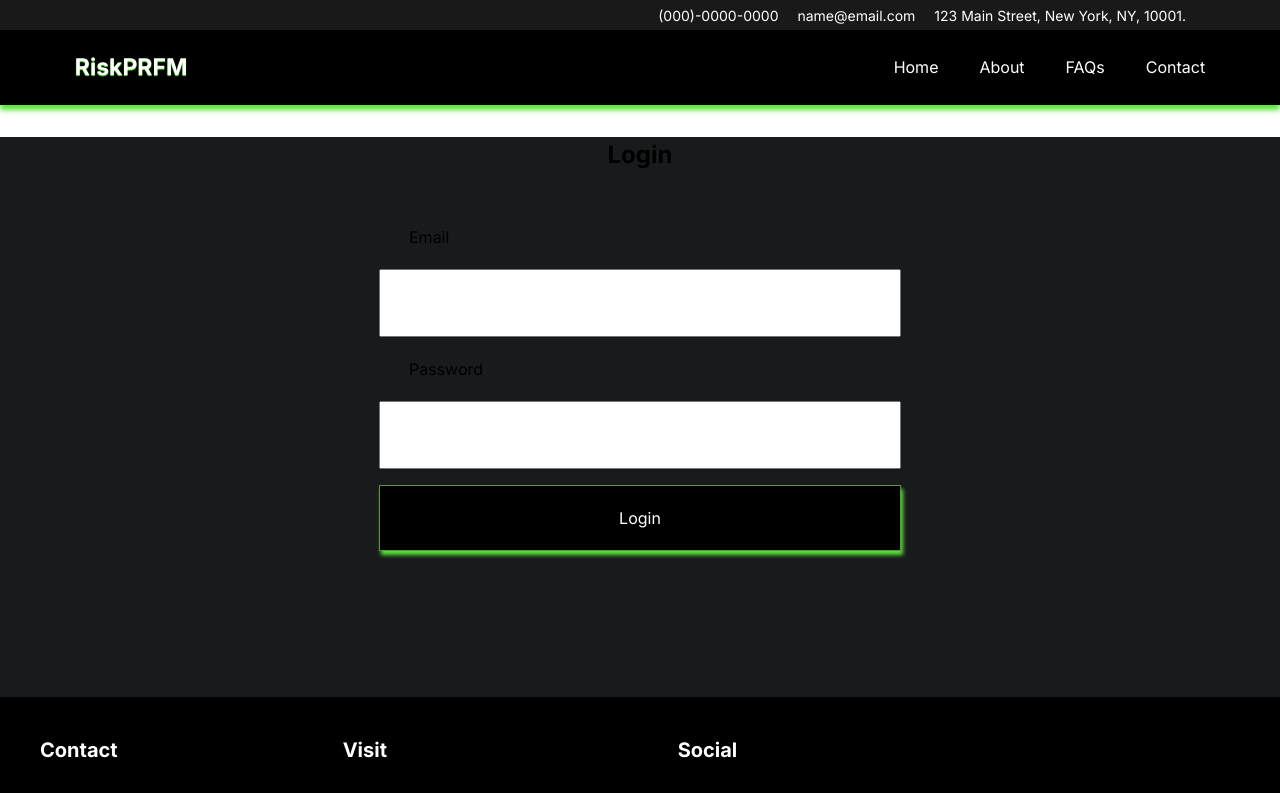
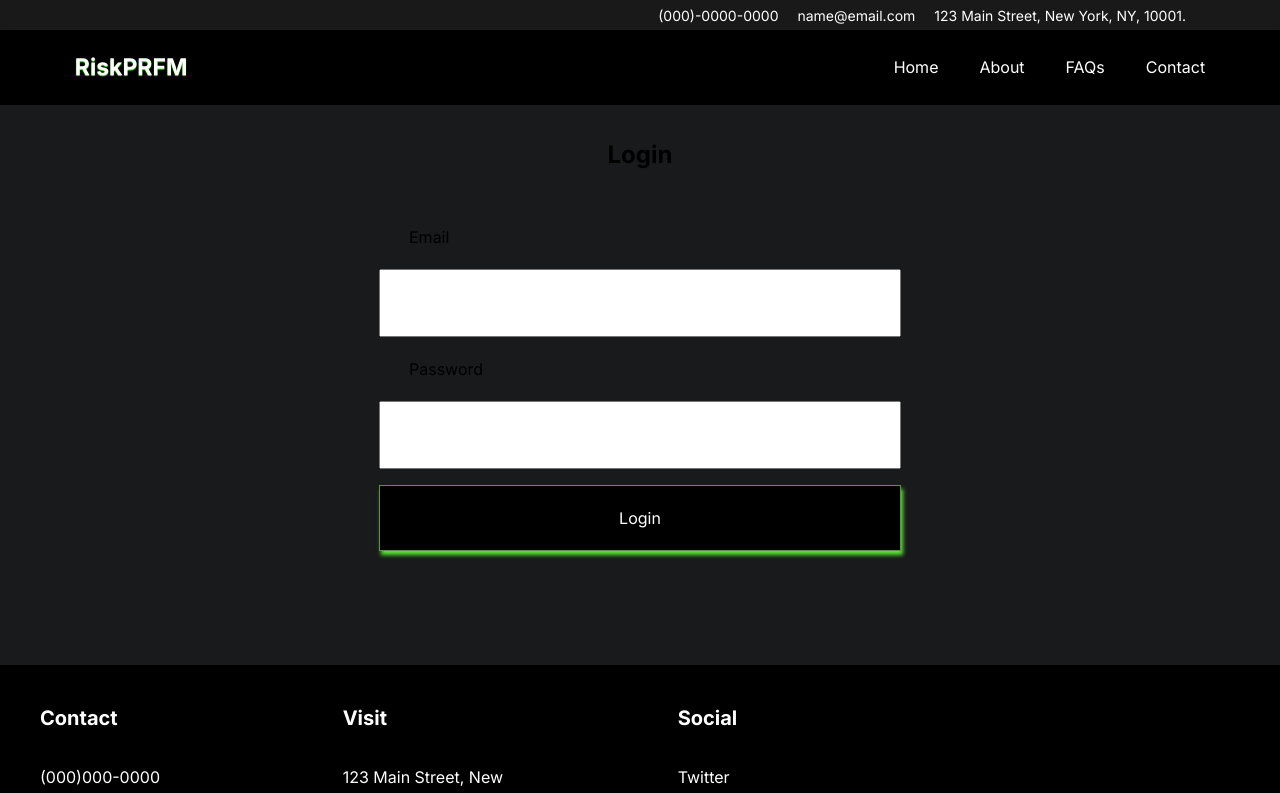
Before and after one commit to davidwole/riskprfmtest, a React (Create React App) app in the folder frontend/: page /login in a window 1280 px wide. Shown: the top 793 px of the page. Built offline with nearby package versions, Linux system fonts and the light colour scheme; no server answers.

Commit message:
Update Login.css

```diff
--- a/frontend/src/styles/Login.css
+++ b/frontend/src/styles/Login.css
@@ -4,7 +4,7 @@
 
 .login_header {
     text-align: center;
-    margin-block: 2rem;
+    padding-block: 2rem;
 }
 
 .login_wrapper {
```
